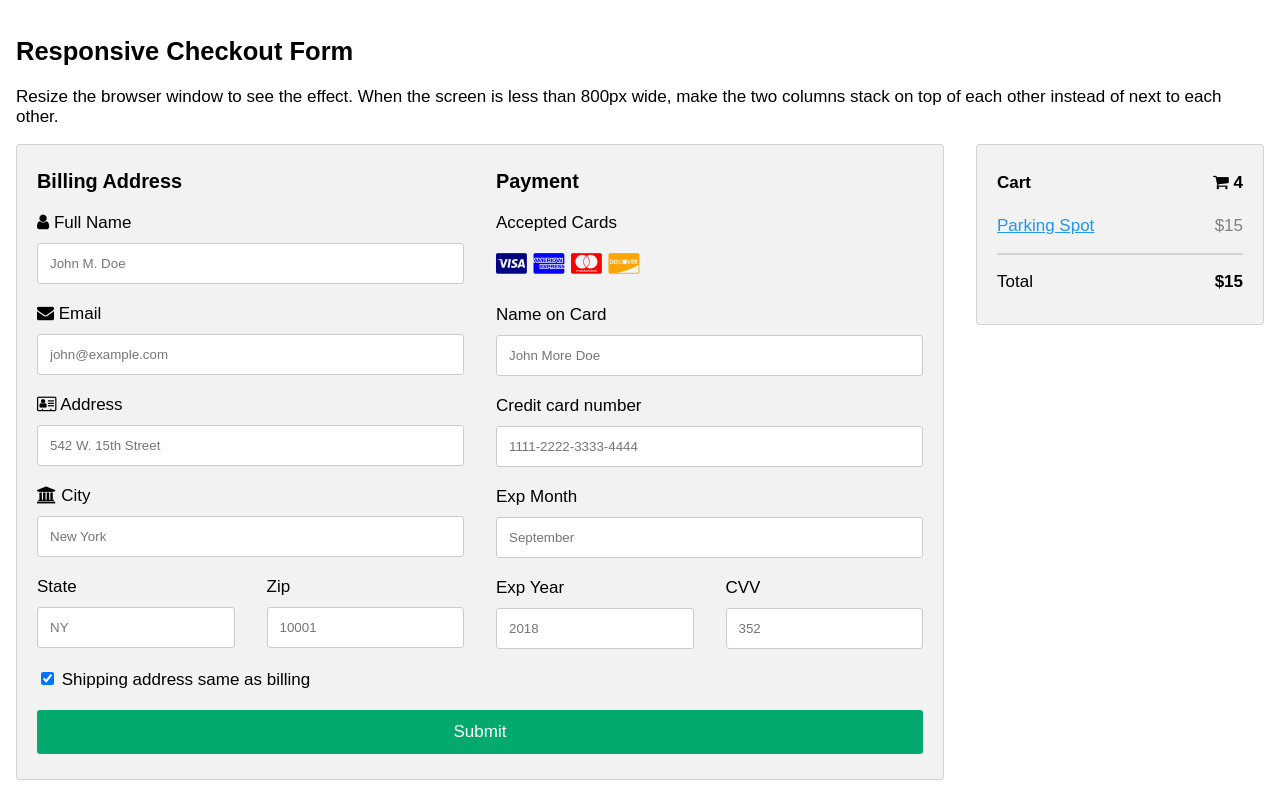
After one commit to NicholasBurlakov/Boolean-Bros, a Flask app: page /checkout in a window 1280 px wide. The commit adds this page. Run offline with Flask 3, Linux system fonts and the light colour scheme.

Commit message:
payment
on clicking reserve, user is redirected to checkout, then back to avalibility. The database is updated accordingly
TODO:
configure so that it sends back to userAvalibility if logged in.
turn reserved spot red.

```diff
--- a/flaskwDB/app.py
+++ b/flaskwDB/app.py
@@ -225,6 +225,10 @@ def logout():
     session.pop('username', None)
     return home()
 
+@app.route('/checkout')
+def checkout():
+    return render_template('checkout.html')
+
 
 if __name__ == '__main__':
     init_db()
--- /dev/null
+++ b/flaskwDB/templates/checkout.html
@@ -0,0 +1,231 @@
+<!DOCTYPE html>
+<html>
+<head>
+<meta name="viewport" content="width=device-width, initial-scale=1">
+<link rel="stylesheet" href="https://cdnjs.cloudflare.com/ajax/libs/font-awesome/4.7.0/css/font-awesome.min.css">
+<style>
+body {
+  font-family: Arial;
+  font-size: 17px;
+  padding: 8px;
+}
+
+* {
+  box-sizing: border-box;
+}
+
+.row {
+  display: -ms-flexbox; /* IE10 */
+  display: flex;
+  -ms-flex-wrap: wrap; /* IE10 */
+  flex-wrap: wrap;
+  margin: 0 -16px;
+}
+
+.col-25 {
+  -ms-flex: 25%; /* IE10 */
+  flex: 25%;
+}
+
+.col-50 {
+  -ms-flex: 50%; /* IE10 */
+  flex: 50%;
+}
+
+.col-75 {
+  -ms-flex: 75%; /* IE10 */
+  flex: 75%;
+}
+
+.col-25,
+.col-50,
+.col-75 {
+  padding: 0 16px;
+}
+
+.container {
+  background-color: #f2f2f2;
+  padding: 5px 20px 15px 20px;
+  border: 1px solid lightgrey;
+  border-radius: 3px;
+}
+
+input[type=text] {
+  width: 100%;
+  margin-bottom: 20px;
+  padding: 12px;
+  border: 1px solid #ccc;
+  border-radius: 3px;
+}
+
+label {
+  margin-bottom: 10px;
+  display: block;
+}
+
+.icon-container {
+  margin-bottom: 20px;
+  padding: 7px 0;
+  font-size: 24px;
+}
+
+.btn {
+  background-color: #04AA6D;
+  color: white;
+  padding: 12px;
+  margin: 10px 0;
+  border: none;
+  width: 100%;
+  border-radius: 3px;
+  cursor: pointer;
+  font-size: 17px;
+}
+
+.btn:hover {
+  background-color: #45a049;
+}
+
+a {
+  color: #2196F3;
+}
+
+hr {
+  border: 1px solid lightgrey;
+}
+
+span.price {
+  float: right;
+  color: grey;
+}
+
+@media (max-width: 800px) {
+  .row {
+    flex-direction: column-reverse;
+  }
+  .col-25 {
+    margin-bottom: 20px;
+  }
+}
+</style>
+</head>
+<body>
+
+<h2>Responsive Checkout Form</h2>
+<p>Resize the browser window to see the effect. When the screen is less than 800px wide, make the two columns stack on top of each other instead of next to each other.</p>
+<div class="row">
+  <div class="col-75">
+    <div class="container">
+      <form id="checkout-form">
+        <div class="row">
+          <div class="col-50">
+            <h3>Billing Address</h3>
+            <label for="fname"><i class="fa fa-user"></i> Full Name</label>
+            <input type="text" id="fname" name="firstname" placeholder="John M. Doe">
+            <label for="email"><i class="fa fa-envelope"></i> Email</label>
+            <input type="text" id="email" name="email" placeholder="john@example.com">
+            <label for="adr"><i class="fa fa-address-card-o"></i> Address</label>
+            <input type="text" id="adr" name="address" placeholder="542 W. 15th Street">
+            <label for="city"><i class="fa fa-institution"></i> City</label>
+            <input type="text" id="city" name="city" placeholder="New York">
+
+            <div class="row">
+              <div class="col-50">
+                <label for="state">State</label>
+                <input type="text" id="state" name="state" placeholder="NY">
+              </div>
+              <div class="col-50">
+                <label for="zip">Zip</label>
+                <input type="text" id="zip" name="zip" placeholder="10001">
+              </div>
+            </div>
+          </div>
+
+          <div class="col-50">
+            <h3>Payment</h3>
+            <label for="fname">Accepted Cards</label>
+            <div class="icon-container">
+              <i class="fa fa-cc-visa" style="color:navy;"></i>
+              <i class="fa fa-cc-amex" style="color:blue;"></i>
+              <i class="fa fa-cc-mastercard" style="color:red;"></i>
+              <i class="fa fa-cc-discover" style="color:orange;"></i>
+            </div>
+            <label for="cname">Name on Card</label>
+            <input type="text" id="cname" name="cardname" placeholder="John More Doe">
+            <label for="ccnum">Credit card number</label>
+            <input type="text" id="ccnum" name="cardnumber" placeholder="1111-2222-3333-4444">
+            <label for="expmonth">Exp Month</label>
+            <input type="text" id="expmonth" name="expmonth" placeholder="September">
+            <div class="row">
+              <div class="col-50">
+                <label for="expyear">Exp Year</label>
+                <input type="text" id="expyear" name="expyear" placeholder="2018">
+              </div>
+              <div class="col-50">
+                <label for="cvv">CVV</label>
+                <input type="text" id="cvv" name="cvv" placeholder="352">
+              </div>
+            </div>
+          </div>
+        </div>
+        <label>
+          <input type="checkbox" checked="checked" name="sameadr"> Shipping address same as billing
+        </label>
+        <input type="submit" value="Submit" class="btn">
+      </form>
+    </div>
+  </div>
+  <div class="col-25">
+    <div class="container">
+      <h4>Cart <span class="price" style="color:black"><i class="fa fa-shopping-cart"></i> <b>4</b></span></h4>
+      <p><a href="#">Parking Spot</a> <span class="price">$15</span></p>
+      <hr>
+      <p>Total <span class="price" style="color:black"><b>$15</b></span></p>
+    </div>
+  </div>
+</div>
+<script>
+  document.addEventListener('DOMContentLoaded', function() {
+    const checkoutForm = document.getElementById('checkout-form');
+
+    checkoutForm.addEventListener('submit', function(event) {
+      event.preventDefault();
+
+      const spotId = localStorage.getItem('selectedSpotId');
+      if (!spotId) {
+        alert('No spot selected.');
+        return;
+      }
+
+      const parkingLotId = 1;  // Default parking lot ID
+      const vehicleId = 1;  // Default vehicle ID
+
+      const now = new Date();
+      const endT = new Date(now.getTime() + 4 * 60 * 60 * 1000);  // + 4 hours from now
+
+      const startTime = now.toISOString().slice(0, 19).replace('T', ' ');
+      const endTime = endT.toISOString().slice(0, 19).replace('T', ' ');
+
+      fetch('/reserve', {
+        method: 'POST',
+        headers: {
+          'Content-Type': 'application/json',
+        },
+        body: JSON.stringify({
+          spot_id: spotId,
+          parking_lot_id: parkingLotId,
+          vehicle_id: vehicleId,
+          start_time: startTime,
+          end_time: endTime
+        }),
+      })
+      .then(response => response.json())
+      .then(data => {
+        alert(data.message);
+        localStorage.removeItem('selectedSpotId');
+        window.location.href = '/availability.html';
+      });
+    });
+  });
+</script>
+</body>
+</html>
```
Also changed, not shown: flaskwDB/static/app.js (added, +60 -0 lines), flaskwDB/templates/availability.html (+10 -38 lines), flaskwDB/templates/userAvailability.html (+1 -61 lines), flaskwDB/parking.db, 2 other files.
